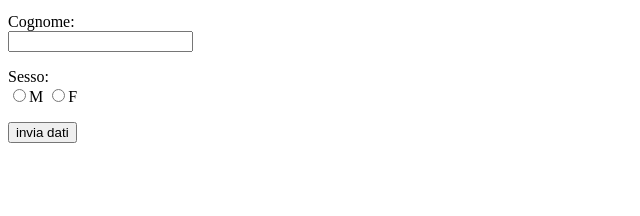
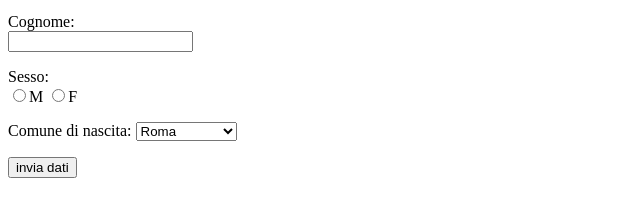
Before and after one commit to DavideC0/esercizi-html, a plain HTML site: page Form/form.html in a window 1280 px wide. Shown: the part 122-338 px from the top of the page, without its empty margins (0-640 px from the left). Drawn offline with Linux system fonts and the light colour scheme.

Commit message:
aggiunto al form le select

```diff
--- a/Form/form.html
+++ b/Form/form.html
@@ -7,17 +7,28 @@
         <h1>Modulo di registarzione</h1>
         <form action="" method="get">
             <p>
-                <label form="fname">Nome:</label><br>
+                <label for="fname">Nome:</label><br>
                 <input type="text" name="fname">
             </p>
             <p>
-                <label form="fcognome">Cognome:</label><br>
+                <label for="fcognome">Cognome:</label><br>
                 <input type="text" name="fcognome">
             </p>
             <p>
-                <label form="fsesso">Sesso:</label><br>
+                <label for="fsesso">Sesso:</label><br>
                 <input type="radio" name="fsesso" value="1">M
                 <input type="radio" name="fsesso" value="2">F
+            </p>
+            <p>
+                <label for="fcomune">Comune di nascita:</label>
+                <select name="fcomune">
+                    <option>Roma</option>
+                    <option>Milano</option>
+                    <option>Bari</option>
+                    <option>Torino</option>
+                    <option>Pescara</option>
+                    <option>Ascoli piceno</option>
+                </select>
             </p>
             <input type="submit" value="invia dati">
         </form>
```
